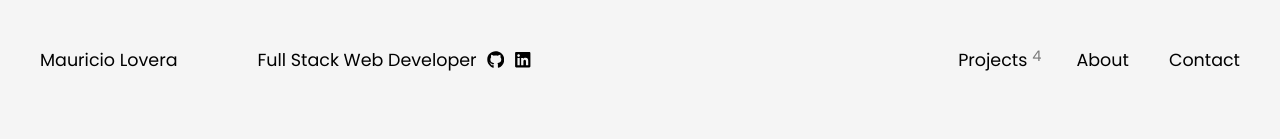
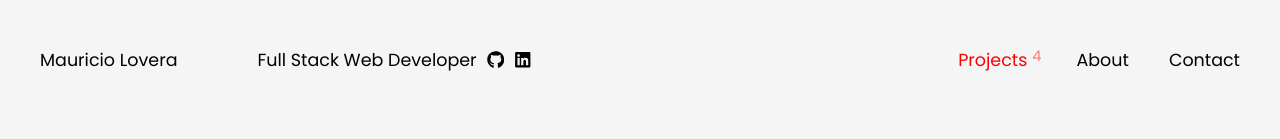
Before and after one commit to mauLovera/Portfolio, a Next.js app: page / in a window 1280 px wide. In both pictures the pointer is over the link 997 px from the left and 60 px from the top of the page. Shown: the top 139 px of the page. Built offline with nearby package versions, Linux system fonts and the light colour scheme; a web font is replaced by a local one.

Commit message:
feat: add readme

```diff
--- a/components/layout/Header/Header.module.scss
+++ b/components/layout/Header/Header.module.scss
@@ -55,6 +55,13 @@
       justify-content: flex-end;
       gap: $size_32px;
       flex: 1;
+
+      a {
+        transition: color $transition-speed;
+        &:hover {
+          color: $accent-clr;
+        }
+      }
     }
 
     .menu {
```
Also changed, not shown: 1 other file (tests, documents, lock files or other folders).
